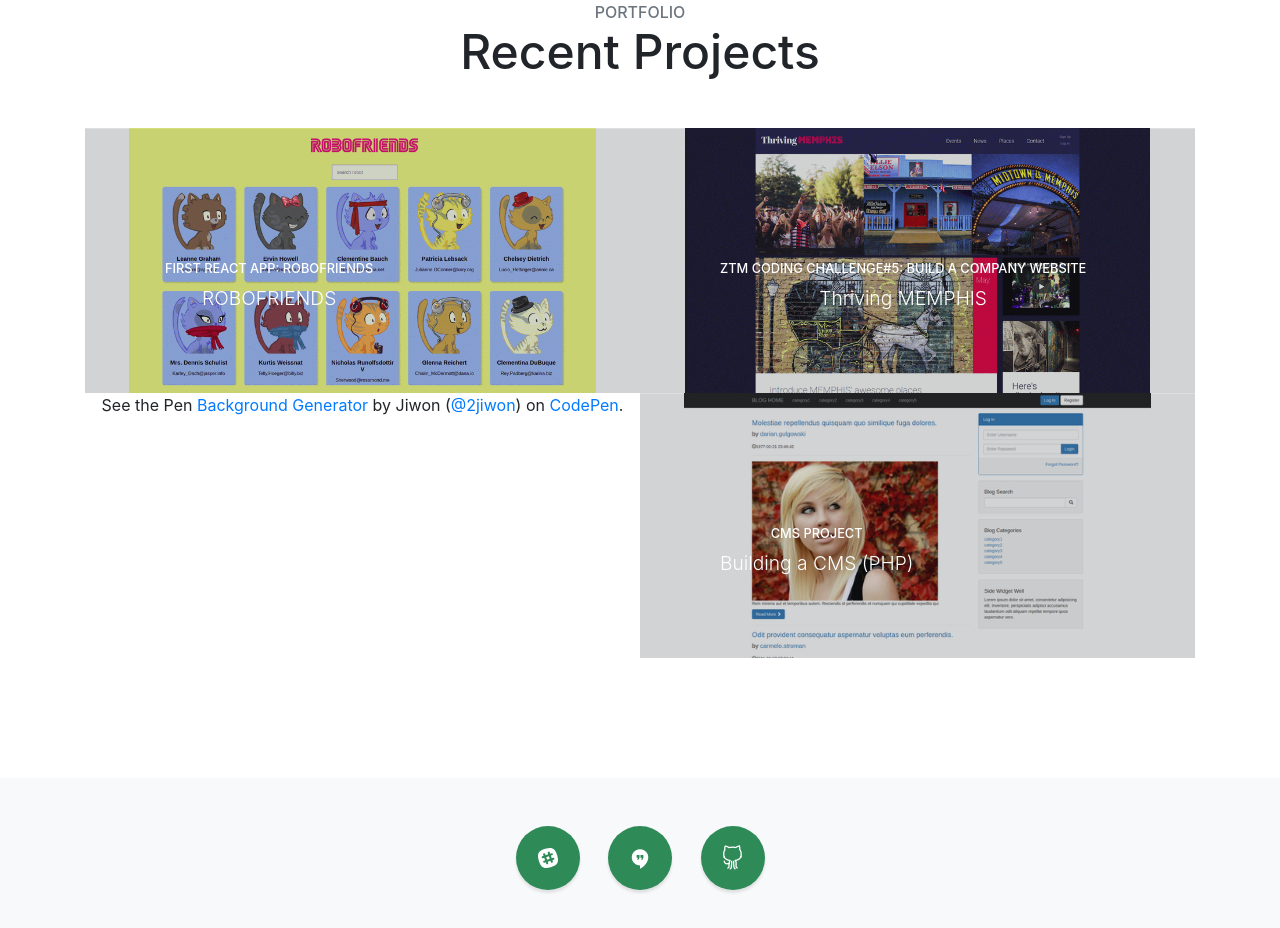
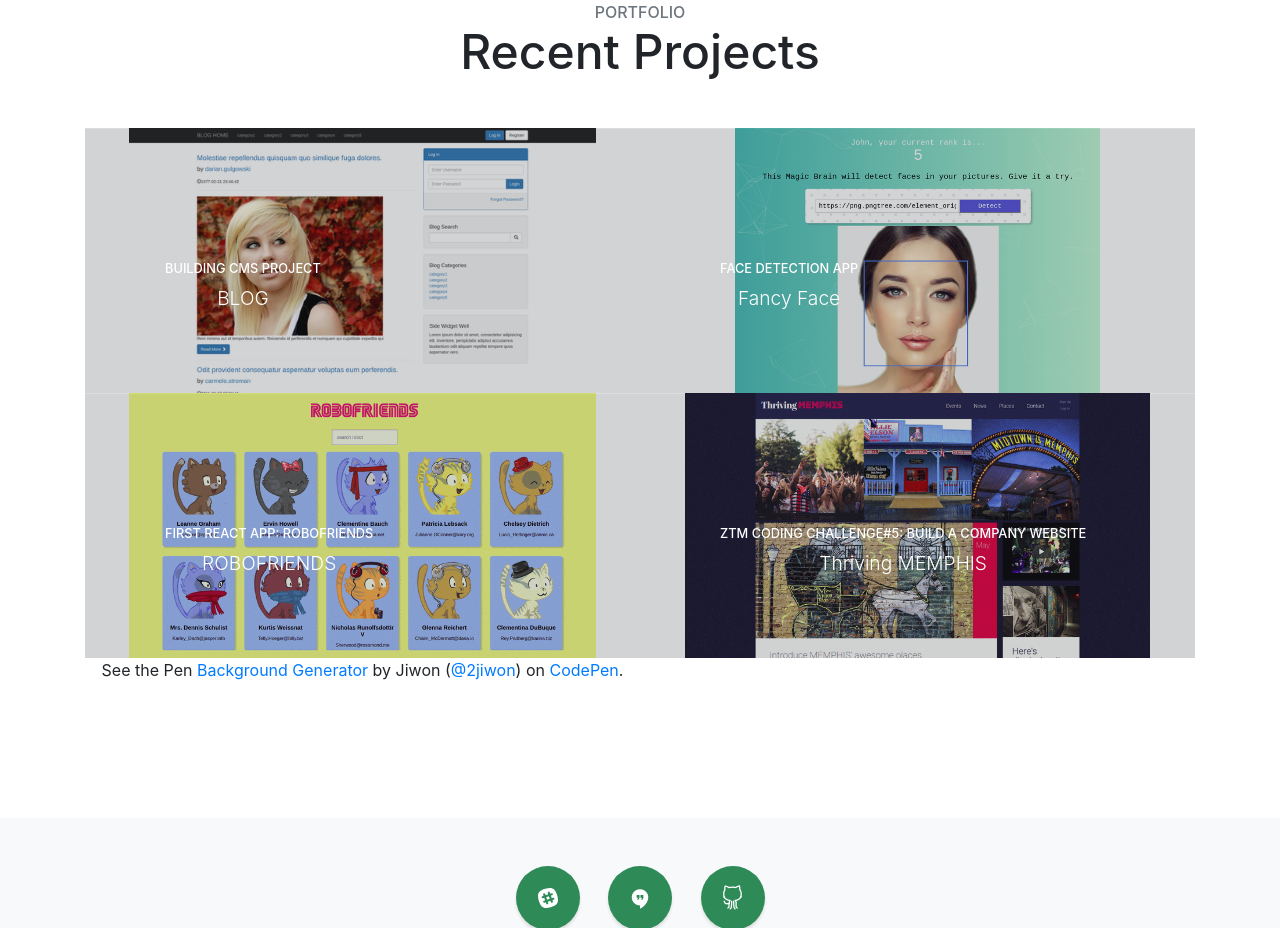
Before and after one commit to 2jiwon/portfolio, a website with bundled scripts: page index.html in a window 1280 px wide. Shown: the part 1917-2845 px from the top of the page. Built offline with nearby package versions, Linux system fonts and the light colour scheme; a script that the page names is missing; a web font is replaced by a local one.

Commit message:
Updated and rearranged recent projects.

```diff
--- a/index.html
+++ b/index.html
@@ -144,6 +144,37 @@
 
             <div class="col-lg-6" style="height:265px">
               <a class="portfolio-item"
+                href="https://blog.jiwon.me" target="_blank">
+                <span class="caption">
+                    <span class="caption-content">
+                      <h2>Building CMS Project</h2>
+                      <p class="mb-0">
+                        BLOG
+                      </p>
+                    </span>
+                </span>
+                <img class="img-fluid" src="img/blog_cms.png" height="265px" alt="image">
+              </a>
+            </div>
+
+            <div class="col-lg-6" style="height:265px">
+              <a class="portfolio-item"
+                href="https://fancy-face.herokuapp.com/" target="_blank">
+                <span class="caption">
+                    <span class="caption-content">
+                      <h2>Face Detection App</h2>
+                      <p class="mb-0">
+                        Fancy Face
+                      </p>
+                    </span>
+                </span>
+                <img class="img-fluid" src="img/fancyface.png" height="265px" alt="image">
+              </a>
+            </div>
+
+
+            <div class="col-lg-6" style="height:265px">
+              <a class="portfolio-item"
                 href="https://2jiwon.github.io/robofriends" target="_blank">
                 <span class="caption">
                     <span class="caption-content">
@@ -175,21 +206,6 @@
             <div class="col-lg-6">
               <p data-height="265" data-theme-id="light" data-slug-hash="LdXzYd" data-default-tab="result" data-user="2jiwon" data-embed-version="2" data-pen-title="Background Generator" data-preview="true" class="codepen">See the Pen <a href="https://codepen.io/2jiwon/pen/LdXzYd/">Background Generator</a> by Jiwon (<a href="https://codepen.io/2jiwon">@2jiwon</a>) on <a href="https://codepen.io">CodePen</a>.</p>
               <script async src="https://static.codepen.io/assets/embed/ei.js"></script>
-            </div>
-
-            <div class="col-lg-6" style="height:265px">
-              <a class="portfolio-item"
-                href="https://blog.jiwon.me" target="_blank">
-                <span class="caption">
-                    <span class="caption-content">
-                      <h2>CMS Project</h2>
-                      <p class="mb-0">
-                        Building a CMS (PHP)
-                      </p>
-                    </span>
-                </span>
-                <img class="img-fluid" src="img/portfolio-2.png" height="265px" alt="image">
-              </a>
             </div>
 
           </div>
```
Also changed, not shown: img/blog_cms.png (renamed from img/portfolio-2.png), img/fancyface.png (added).
